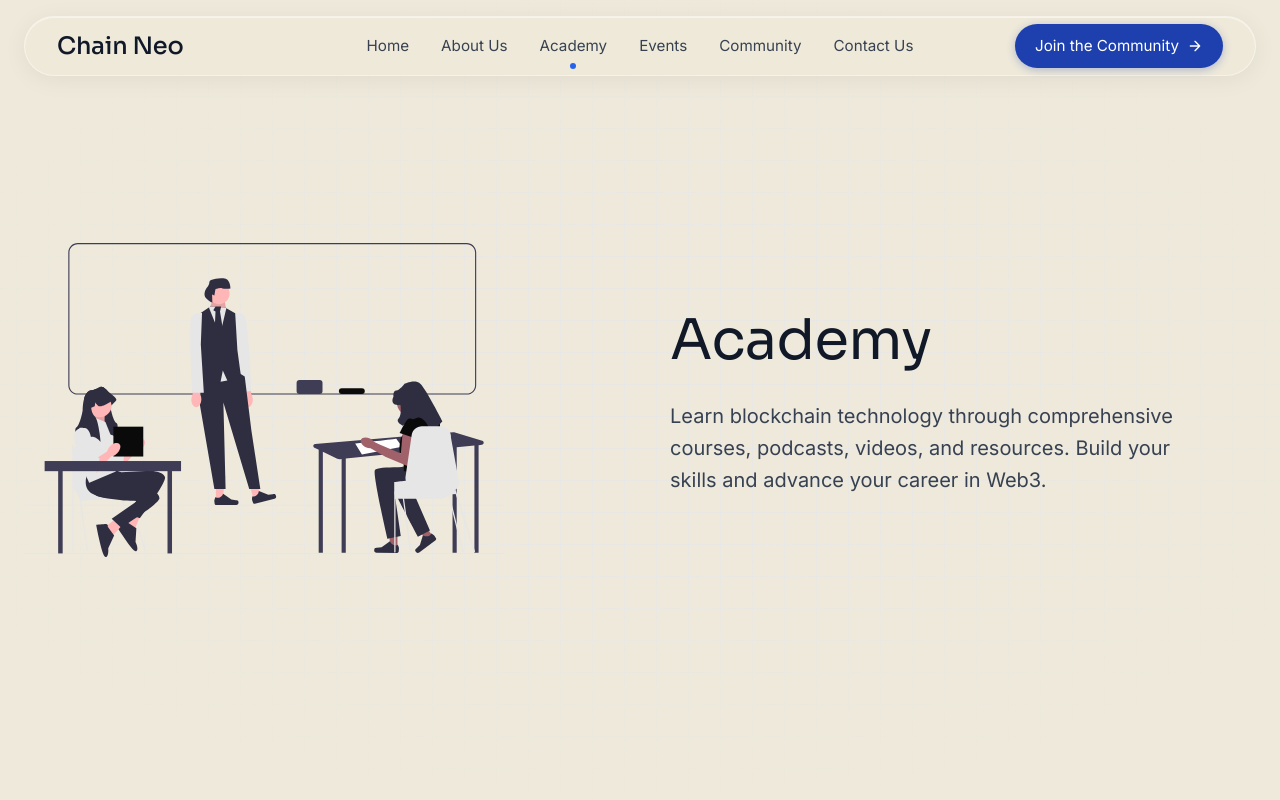
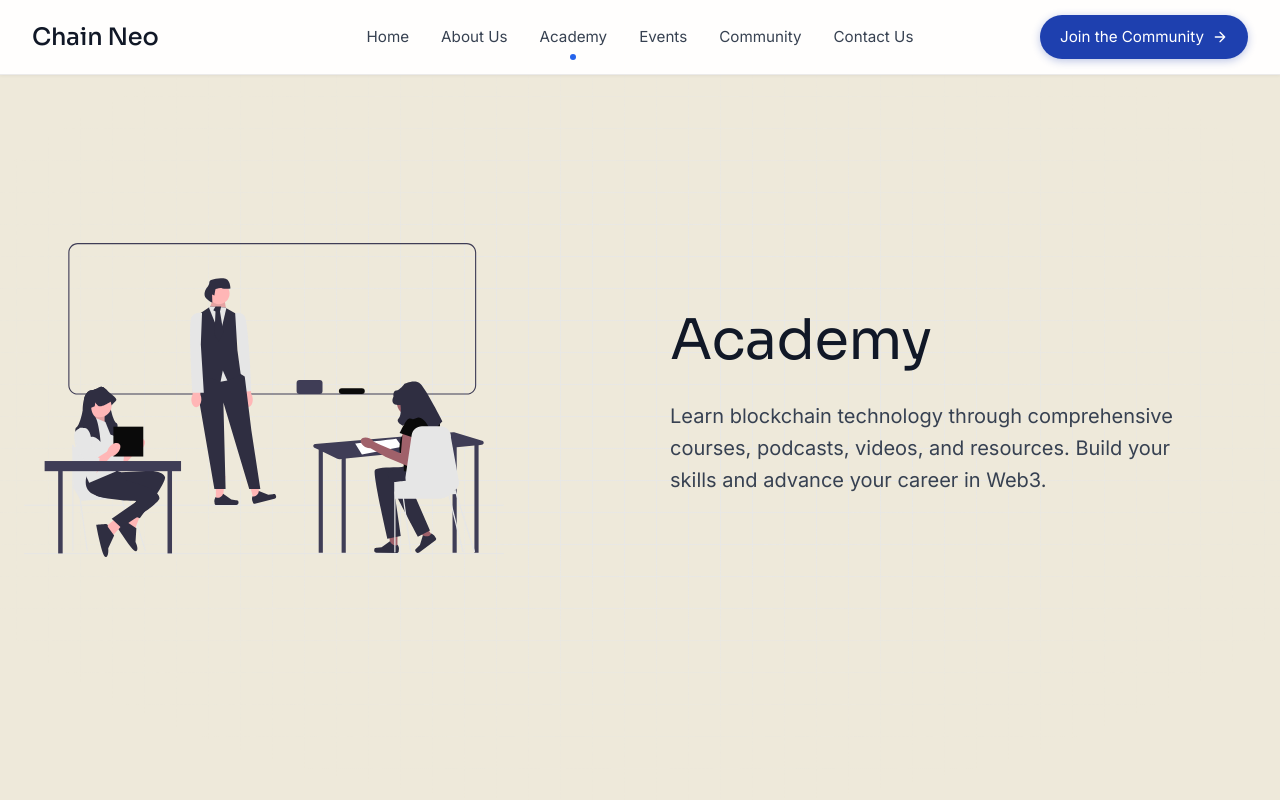
Before and after one commit to Deon62/cneo, a React (Vite) app: page /academy in a window 1280 px wide. Shown: the top 800 px of the page. Built offline with nearby package versions, Linux system fonts and the light colour scheme.

Commit message:
added dynamic and real data

```diff
--- a/src/Academy.css
+++ b/src/Academy.css
@@ -13,32 +13,33 @@
   right: 0;
   z-index: 1000;
   width: 100%;
-  padding: 16px 24px;
+  padding: 0;
   transition: all 0.3s ease;
 }
 
 .navbar-container {
   width: 100%;
-  max-width: 1400px;
-  margin: 0 auto;
-  background: rgba(238, 233, 218, 0.9);
+  max-width: 100%;
+  margin: 0;
+  background: rgba(255, 255, 255, 0.95);
   backdrop-filter: blur(20px) saturate(180%);
   -webkit-backdrop-filter: blur(20px) saturate(180%);
-  border: 1px solid rgba(255, 255, 255, 0.4);
-  border-radius: 32px;
-  padding: 16px 32px;
+  border: none;
+  border-bottom: 1px solid rgba(0, 0, 0, 0.08);
+  border-radius: 0;
+  padding: 24px 32px;
   display: flex;
   justify-content: center;
   align-items: center;
   position: relative;
-  box-shadow: 0 4px 24px rgba(0, 0, 0, 0.06), inset 0 1px 0 rgba(255, 255, 255, 0.5);
+  box-shadow: 0 1px 3px rgba(0, 0, 0, 0.05);
   transition: all 0.3s ease;
 }
 
 .navbar-container.navbar-dark {
-  background: rgba(17, 24, 39, 0.7);
-  border: 1px solid rgba(255, 255, 255, 0.1);
-  box-shadow: 0 8px 32px rgba(0, 0, 0, 0.3), inset 0 1px 0 rgba(255, 255, 255, 0.1);
+  background: rgba(255, 255, 255, 0.95);
+  border-bottom: 1px solid rgba(0, 0, 0, 0.08);
+  box-shadow: 0 1px 3px rgba(0, 0, 0, 0.05);
 }
 
 .navbar-logo {
--- a/src/Community.css
+++ b/src/Community.css
@@ -13,32 +13,33 @@
   right: 0;
   z-index: 1000;
   width: 100%;
-  padding: 16px 24px;
+  padding: 0;
   transition: all 0.3s ease;
 }
 
 .navbar-container {
   width: 100%;
-  max-width: 1400px;
-  margin: 0 auto;
-  background: rgba(238, 233, 218, 0.9);
+  max-width: 100%;
+  margin: 0;
+  background: rgba(255, 255, 255, 0.95);
   backdrop-filter: blur(20px) saturate(180%);
   -webkit-backdrop-filter: blur(20px) saturate(180%);
-  border: 1px solid rgba(255, 255, 255, 0.4);
-  border-radius: 32px;
-  padding: 16px 32px;
+  border: none;
+  border-bottom: 1px solid rgba(0, 0, 0, 0.08);
+  border-radius: 0;
+  padding: 24px 32px;
   display: flex;
   justify-content: center;
   align-items: center;
   position: relative;
-  box-shadow: 0 4px 24px rgba(0, 0, 0, 0.06), inset 0 1px 0 rgba(255, 255, 255, 0.5);
+  box-shadow: 0 1px 3px rgba(0, 0, 0, 0.05);
   transition: all 0.3s ease;
 }
 
 .navbar-container.navbar-dark {
-  background: rgba(17, 24, 39, 0.7);
-  border: 1px solid rgba(255, 255, 255, 0.1);
-  box-shadow: 0 8px 32px rgba(0, 0, 0, 0.3), inset 0 1px 0 rgba(255, 255, 255, 0.1);
+  background: rgba(255, 255, 255, 0.95);
+  border-bottom: 1px solid rgba(0, 0, 0, 0.08);
+  box-shadow: 0 1px 3px rgba(0, 0, 0, 0.05);
 }
 
 .navbar-logo {
--- a/src/Home.css
+++ b/src/Home.css
@@ -19,26 +19,27 @@
 
 .navbar-container {
   width: 100%;
-  max-width: 1400px;
-  margin: 0 auto;
-  background: rgba(238, 233, 218, 0.9);
+  max-width: 100%;
+  margin: 0;
+  background: rgba(255, 255, 255, 0.95);
   backdrop-filter: blur(20px) saturate(180%);
   -webkit-backdrop-filter: blur(20px) saturate(180%);
-  border: 1px solid rgba(255, 255, 255, 0.4);
-  border-radius: 32px;
-  padding: 16px 32px;
+  border: none;
+  border-bottom: 1px solid rgba(0, 0, 0, 0.08);
+  border-radius: 0;
+  padding: 24px 32px;
   display: flex;
   justify-content: center;
   align-items: center;
   position: relative;
-  box-shadow: 0 4px 24px rgba(0, 0, 0, 0.06), inset 0 1px 0 rgba(255, 255, 255, 0.5);
+  box-shadow: 0 1px 3px rgba(0, 0, 0, 0.05);
   transition: all 0.3s ease;
 }
 
 .navbar-container.navbar-dark {
-  background: rgba(17, 24, 39, 0.7);
-  border: 1px solid rgba(255, 255, 255, 0.1);
-  box-shadow: 0 8px 32px rgba(0, 0, 0, 0.3), inset 0 1px 0 rgba(255, 255, 255, 0.1);
+  background: rgba(255, 255, 255, 0.95);
+  border-bottom: 1px solid rgba(0, 0, 0, 0.08);
+  box-shadow: 0 1px 3px rgba(0, 0, 0, 0.05);
 }
 
 .navbar-logo {
```
